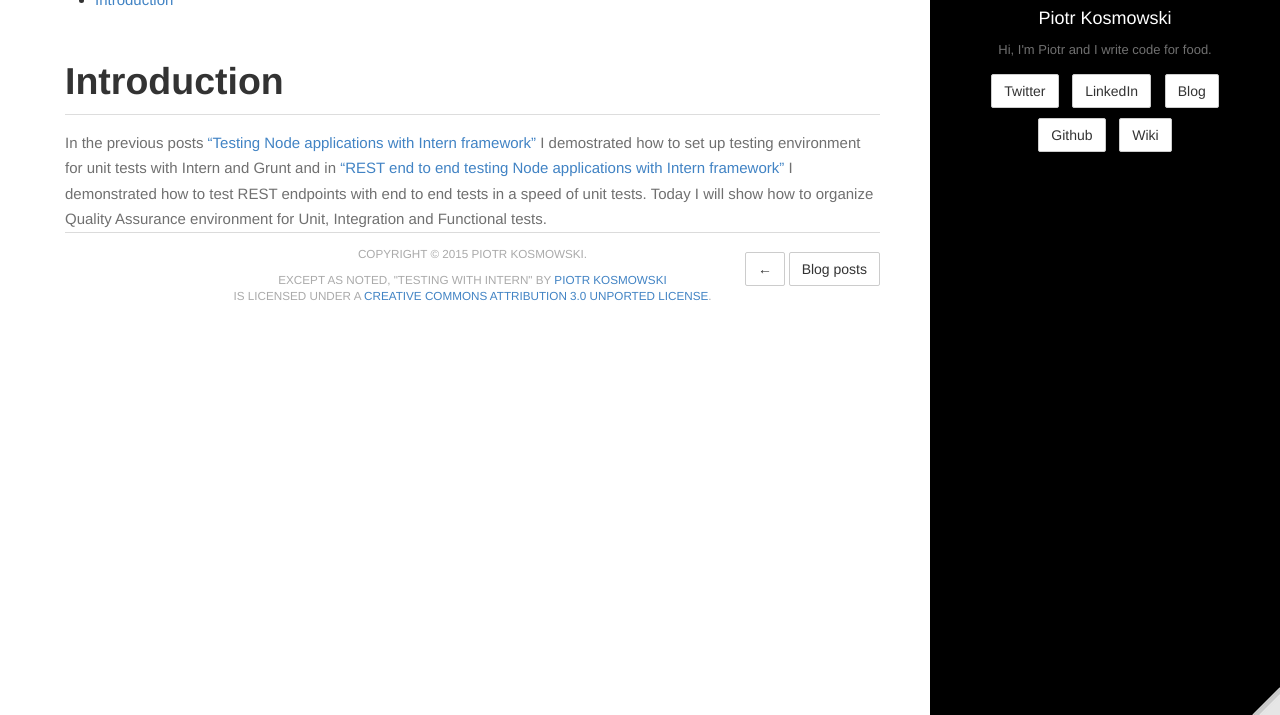
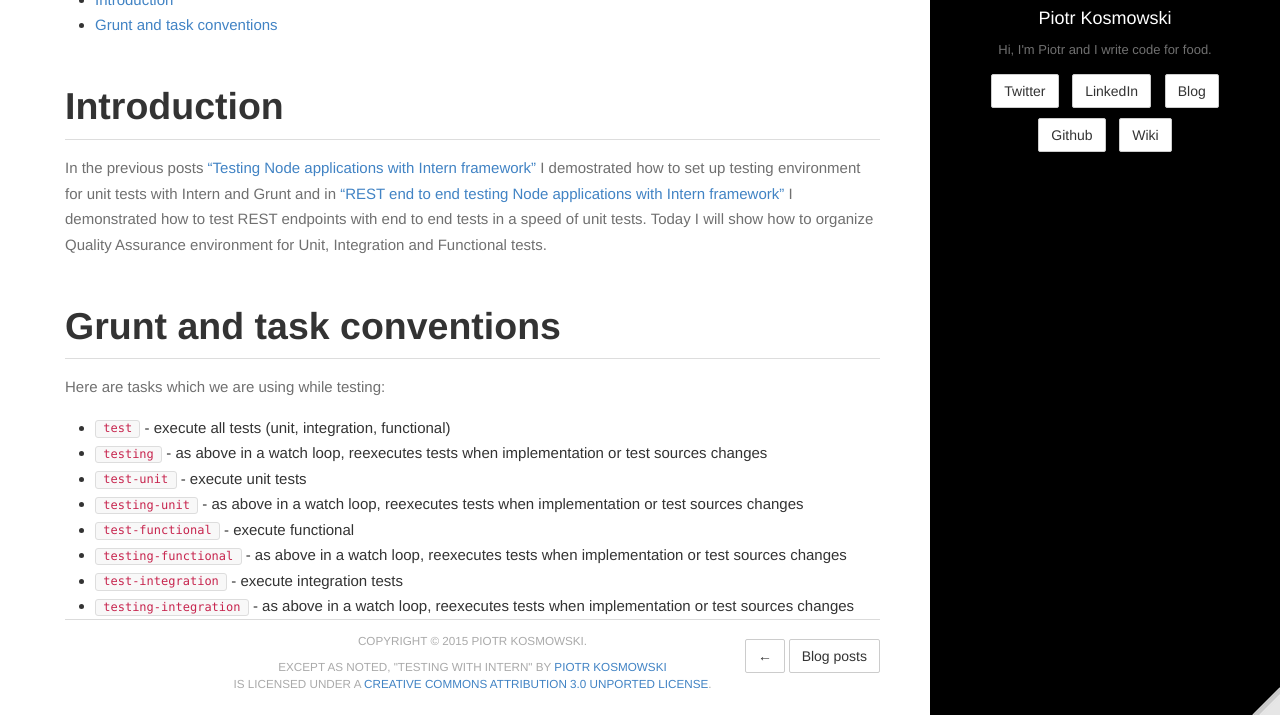
Before and after one commit to kospiotr/kospiotr.github.io, a Jekyll site: the page built from _posts/2015-04-06-testing_with_intern.md, in a window 1280 px wide and 994 px high, cut to the strip 279-994 px from the top of the window. Built offline with Jekyll 4.4.1, drawn with Linux system fonts in a browser that asks for light colours; Markdown is read by kramdown in place of the engine named in the settings.

Commit message:
Update 2015-04-06-testing_with_intern.md

```diff
--- a/_posts/2015-04-06-testing_with_intern.md
+++ b/_posts/2015-04-06-testing_with_intern.md
@@ -11,3 +11,16 @@ draft: true
 
 In the previous posts ["Testing Node applications with Intern framework"]({% post_url 2015-03-01-unit-tests-with-intern %}) I demostrated how to set up testing environment for unit tests with Intern and Grunt and in ["REST end to end testing Node applications with Intern framework"]({% post_url 2015-03-03-end-to-end-tests-with-intern %}) I demonstrated how to test REST endpoints with end to end tests in a speed of unit tests.
 Today I will show how to organize Quality Assurance environment for Unit, Integration and Functional tests.
+
+#Grunt and task conventions
+
+Here are tasks which we are using while testing:
+
+- `test` - execute all tests (unit, integration, functional)
+- `testing` - as above in a watch loop, reexecutes tests when implementation or test sources changes
+- `test-unit` - execute unit tests
+- `testing-unit` - as above in a watch loop, reexecutes tests when implementation or test sources changes
+- `test-functional` - execute functional
+- `testing-functional` - as above in a watch loop, reexecutes tests when implementation or test sources changes
+- `test-integration` - execute integration tests
+- `testing-integration` - as above in a watch loop, reexecutes tests when implementation or test sources changes
```
